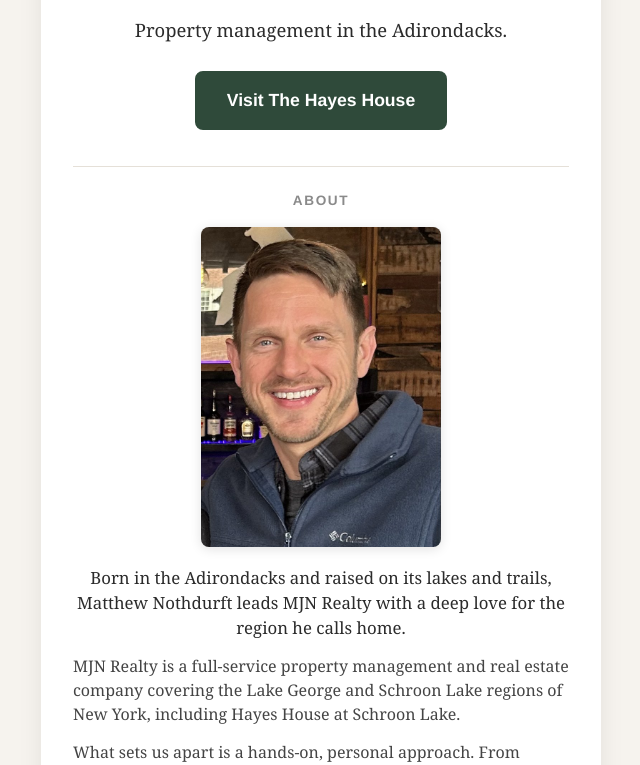
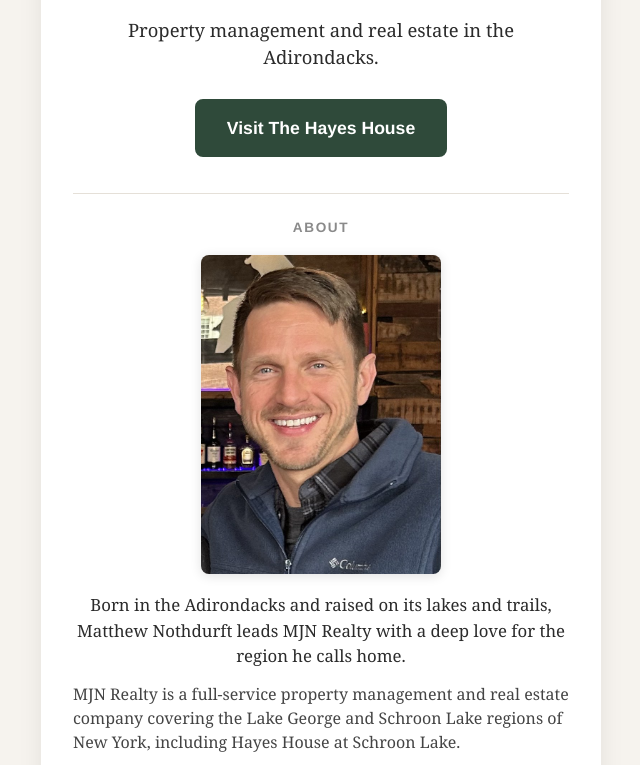
Before and after one commit to mjn3000git/mjnrealty, a plain HTML site: page index.html in a window 1280 px wide. Shown: the part 148-913 px from the top of the page, without its empty margins (319-959 px from the left). Drawn offline with Linux system fonts and the light colour scheme.

Commit message:
Widen tagline to property management and real estate

```diff
--- a/index.html
+++ b/index.html
@@ -4,7 +4,7 @@
 <meta charset="utf-8">
 <meta name="viewport" content="width=device-width, initial-scale=1">
 <title>MJN Realty</title>
-<meta name="description" content="MJN Realty. Property management in the Adirondacks.">
+<meta name="description" content="MJN Realty. Property management and real estate in the Adirondacks.">
 <style>
   *{box-sizing:border-box;margin:0;padding:0}
   body{font-family:Georgia,"Times New Roman",serif;background:#f6f3ee;color:#2b2b2b;min-height:100vh;display:flex;align-items:center;justify-content:center;padding:24px;line-height:1.5}
@@ -31,7 +31,7 @@
 <body>
 <main>
   <h1>MJN Realty</h1>
-  <p class="tag">Property management in the Adirondacks.</p>
+  <p class="tag">Property management and real estate in the Adirondacks.</p>
   <a class="btn" href="https://41hayes.com">Visit The Hayes House</a>
   <section class="about">
     <h2>About</h2>
```
